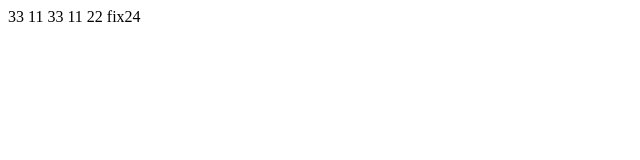
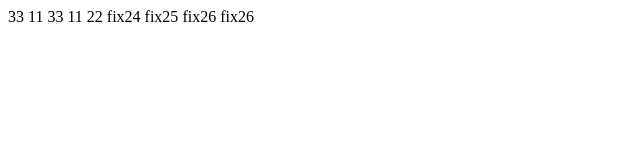
Before and after one commit to thechotinun/git-flow, a website: page index.html in a window 1280 px wide. Shown: the whole page, without its empty margins (0-640 px from the left). Drawn offline with Linux system fonts and the light colour scheme.

Commit message:
Feature/34 (#13)
* add 34-1

* add 34-2

```diff
--- a/index.html
+++ b/index.html
@@ -12,5 +12,8 @@
     <span>11</span>
     <span>22</span>
     <span>fix24</span>
+    <span>fix25</span>
+    <span>fix26</span>
+    <span>fix26</span>
   </body>
 </html>
```
